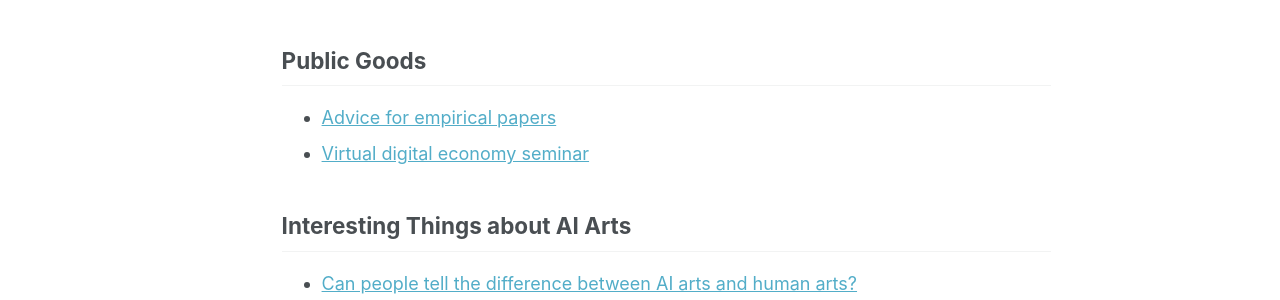
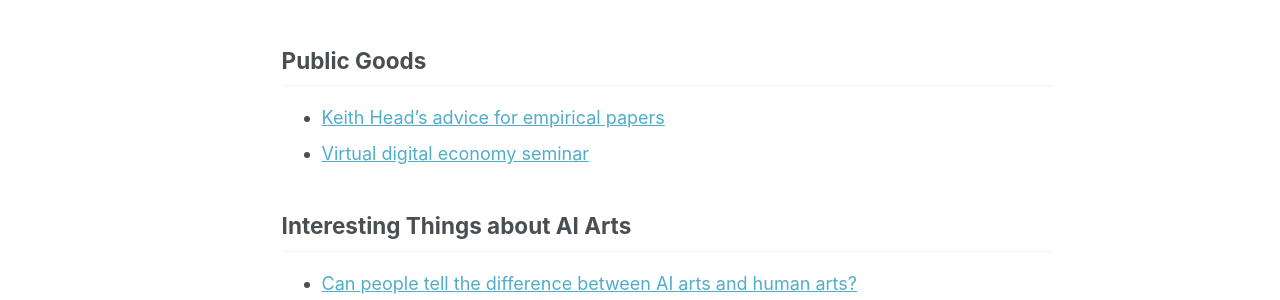
Before and after one commit to sijielin/sijielin.github.io, a Jekyll site: the page built from _pages/misc.md, in a window 1280 px wide and 1366 px high. Shown: the part 139-439 px from the top of the window. Built offline with Jekyll 4.4.1, drawn with Linux system fonts in a browser that asks for light colours.

Commit message:
Update misc.md

```diff
--- a/_pages/misc.md
+++ b/_pages/misc.md
@@ -6,7 +6,7 @@ author_profile: false
 
 ## Public Goods
 
-- [Advice for empirical papers](https://blogs.ubc.ca/khead/research/research-advice)
+- [Keith Head's advice for empirical papers](https://blogs.ubc.ca/khead/research/research-advice)
 - [Virtual digital economy seminar](https://www.digitalecon.org/seminar)
 
 ## Interesting Things about AI Arts
```
